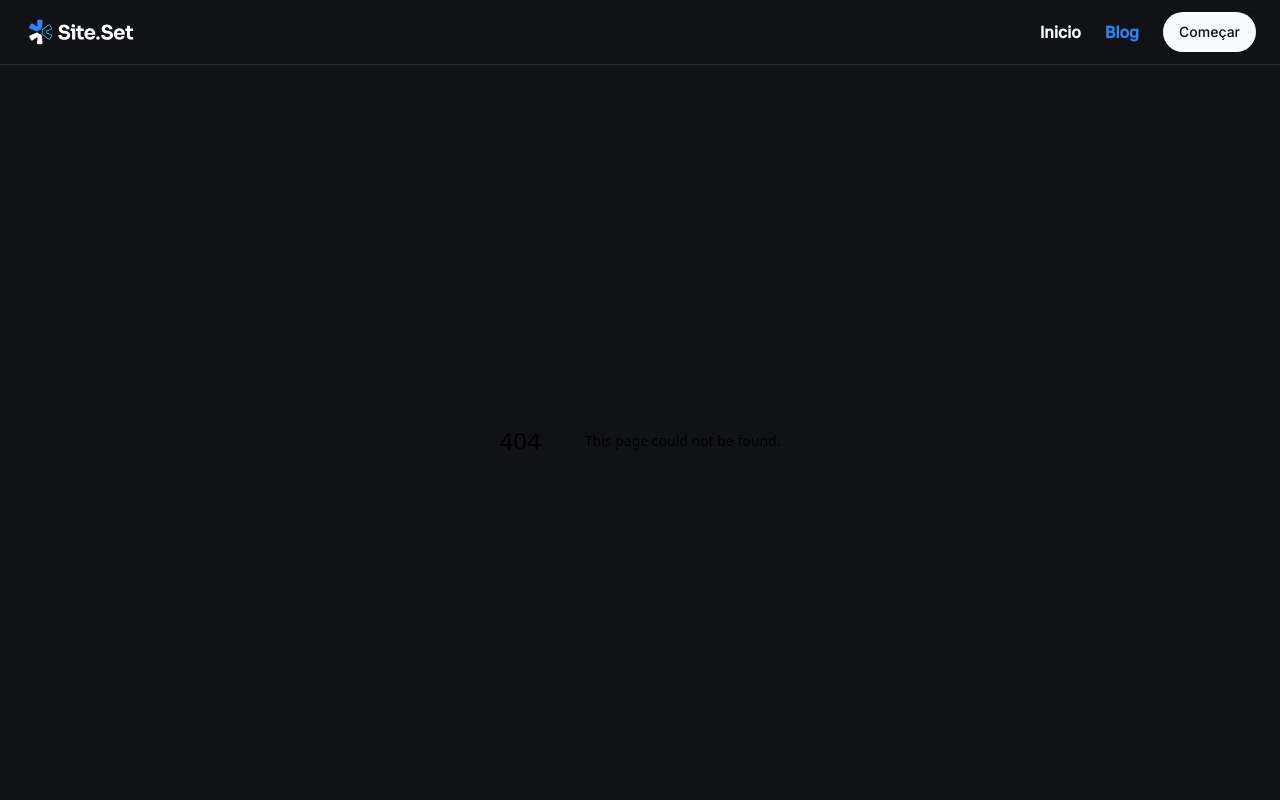
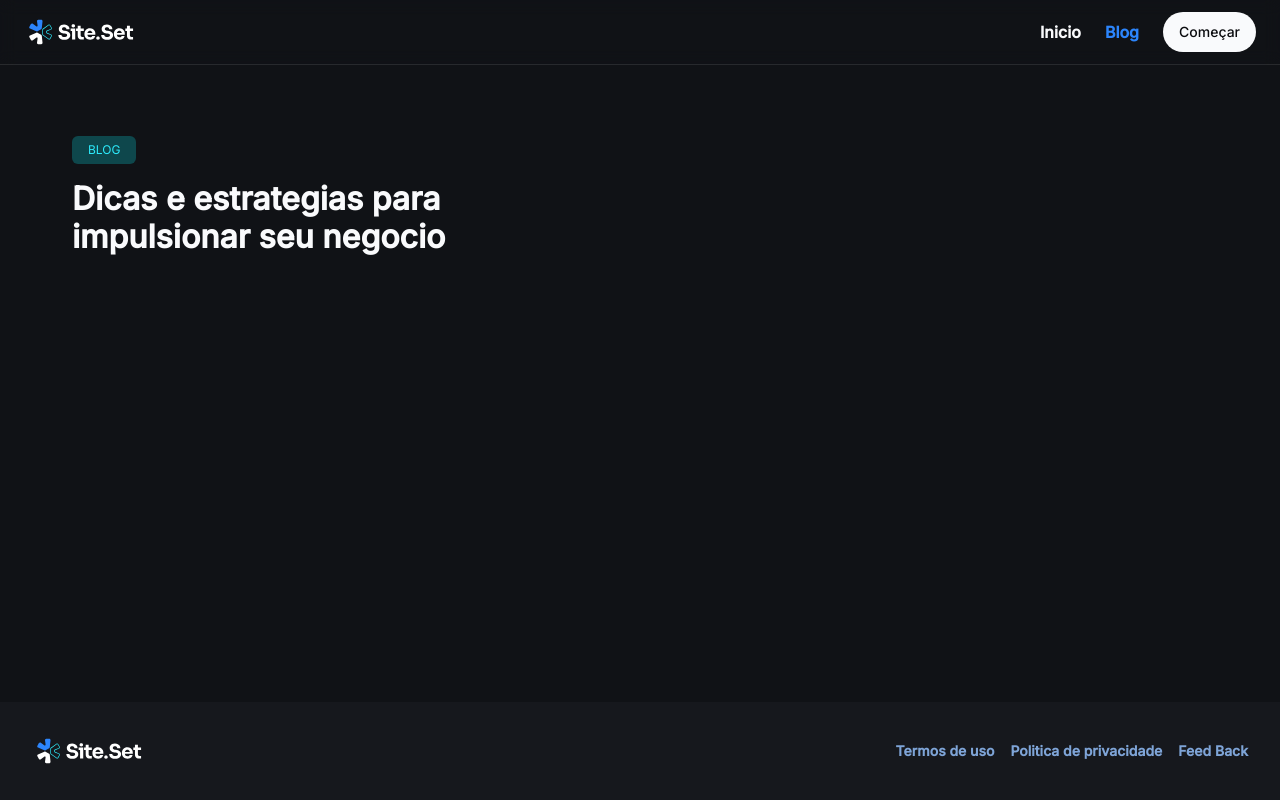
Before and after one commit to JoaoVitorResende/site-blog, a Next.js app: page /blog in a window 1280 px wide. Before the commit this address had no page. Shown: the top 800 px of the page. Built offline with nearby package versions, Linux system fonts and the light colour scheme; a web font is replaced by a local one.

Commit message:
feat: creating blog page

```diff
--- /dev/null
+++ b/src/pages/blog/index.tsx
@@ -0,0 +1,16 @@
+export default function BlogPage() {
+    return (
+        <div className="flex flex-col py-24 flex-grow h-full">
+            <header>
+                <div className="container space-y-6 flex flex-col items-start justify-between md:flex-row md:items-end lg:items-end">
+                    <div className="flex flex-col gap-4 md:px-0">
+                        <span className="text-body-tag text-cyan-100 w-fit rounded-md text-center md:text-left py-2 px-4 bg-cyan-300">BLOG</span>
+                        <h1 className="text-balance text-start md:text-left text-heading-xl max-w-2xl text-gray-100">
+                            Dicas e estrategias para impulsionar seu negocio
+                        </h1>
+                    </div>
+                </div>
+            </header>
+        </div>
+    )
+}
--- a/src/pages/index.tsx
+++ b/src/pages/index.tsx
@@ -1,3 +1,4 @@
+import { allPosts } from "@/contentlayer";
 import { LandingPage } from "@/Templates/landing-page";
 
 export default function Home() {
```
Also changed, not shown: posts/primeiro-post.md (added, +22 -0 lines), public/assets/primeiro-post.jpg (added), 1 other file (tests, documents, lock files or other folders).
